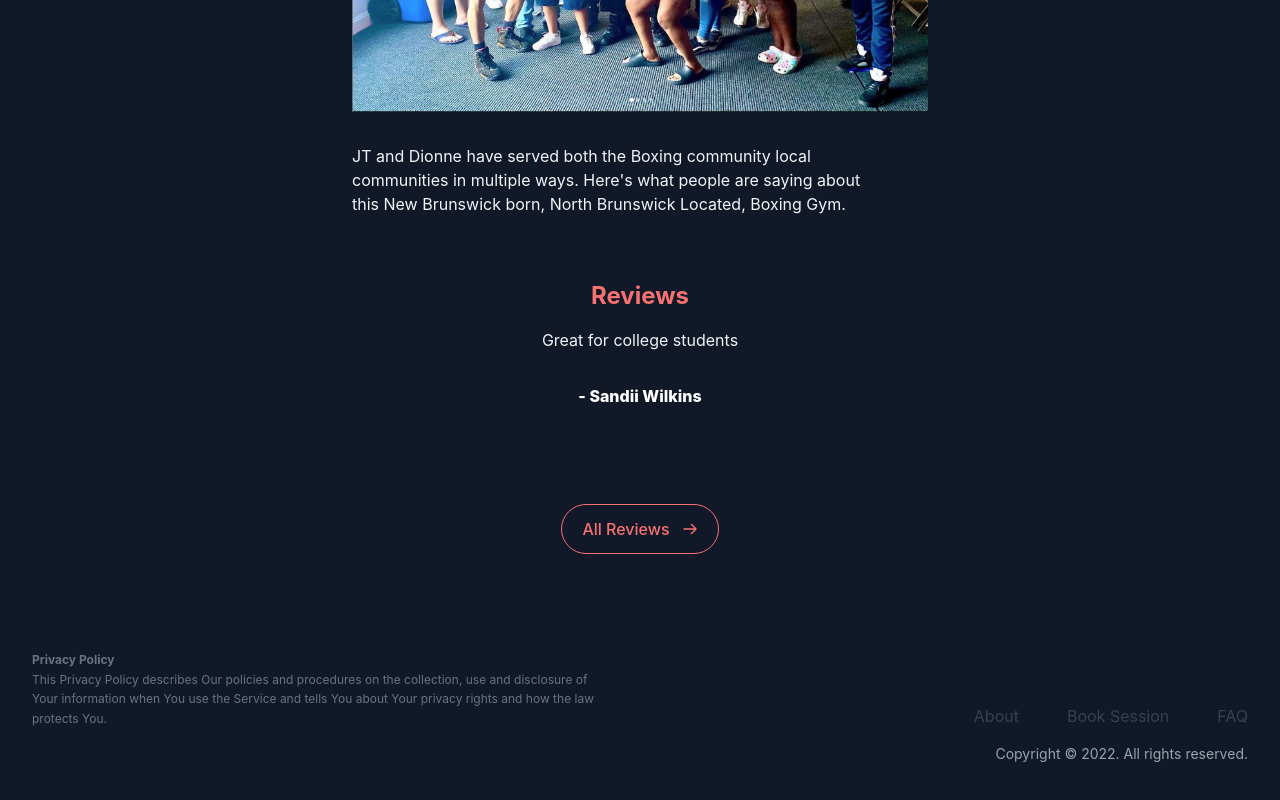
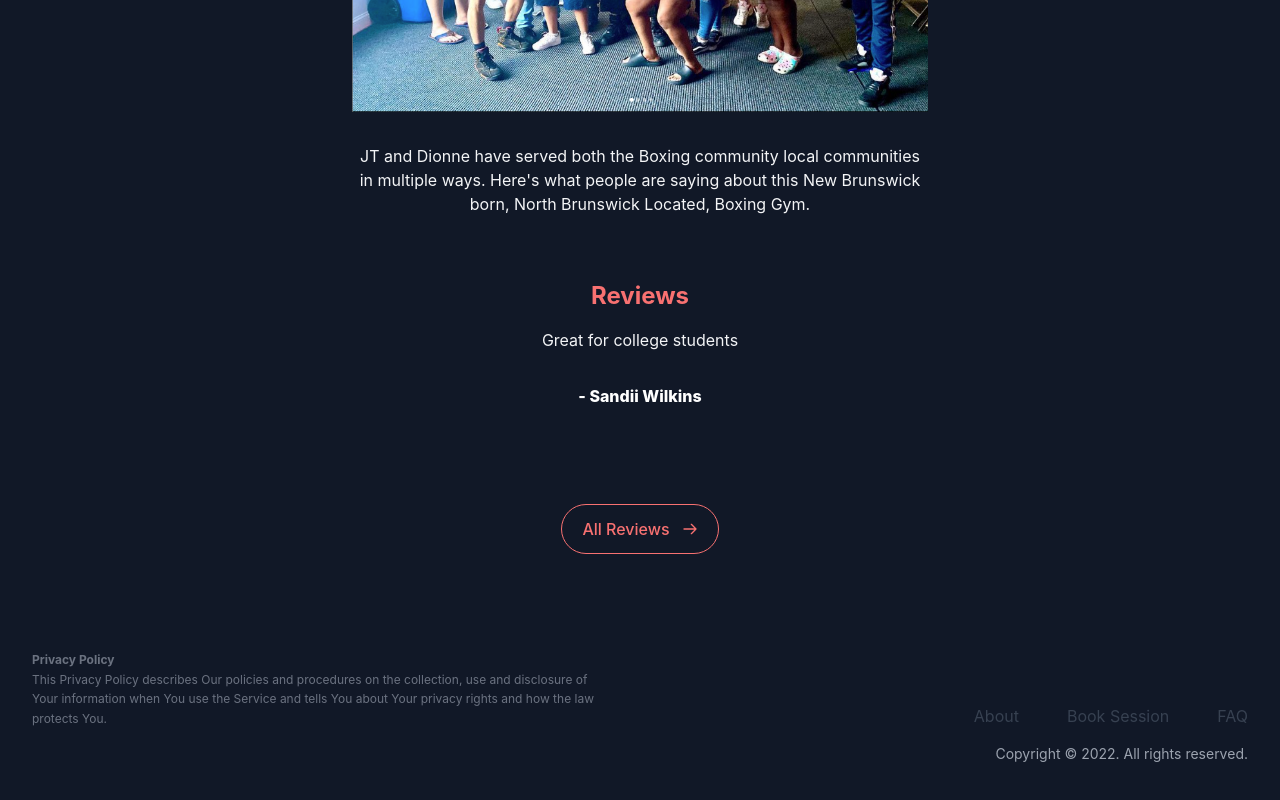
Before and after one commit to AndrewKalGit/coach-leo-boxing, a React (Create React App) app: page / in a window 1280 px wide. Shown: the part 1350-2150 px from the top of the page. Built offline with nearby package versions, Linux system fonts and the light colour scheme.

Commit message:
Reviews updated and centered text

```diff
--- a/src/Components/Demo.js
+++ b/src/Components/Demo.js
@@ -2,6 +2,8 @@ import { React, useState, useEffect } from 'react';
 import { Link } from 'react-router-dom';
 
 function Demo(props) {
+//To do: make demo landing page paragraph to
+
 
   const headingStatement = ['Confident', 'Courageous', 'Consistent', 'A Champion']
 
--- a/src/Components/Review.js
+++ b/src/Components/Review.js
@@ -34,7 +34,7 @@ function Review(props) {
         <h2 class="text-center text-2xl font-bold tracking-tight sm:text-4xl text-white underline">What The Community Is Saying</h2>
         <div>
         <img src={BBSFamily} class='pt-4' alt="BBS Fam"/>
-        <p class="max-w-lg mt-8 text-gray-100">
+        <p class="max-w-2xl mt-8 text-gray-100 text-center">
           JT and Dionne have served both the Boxing community local communities in multiple ways. Here's what people are saying about this New Brunswick born, North Brunswick Located, Boxing Gym.
           {/* Center it */}
         </p>
```
